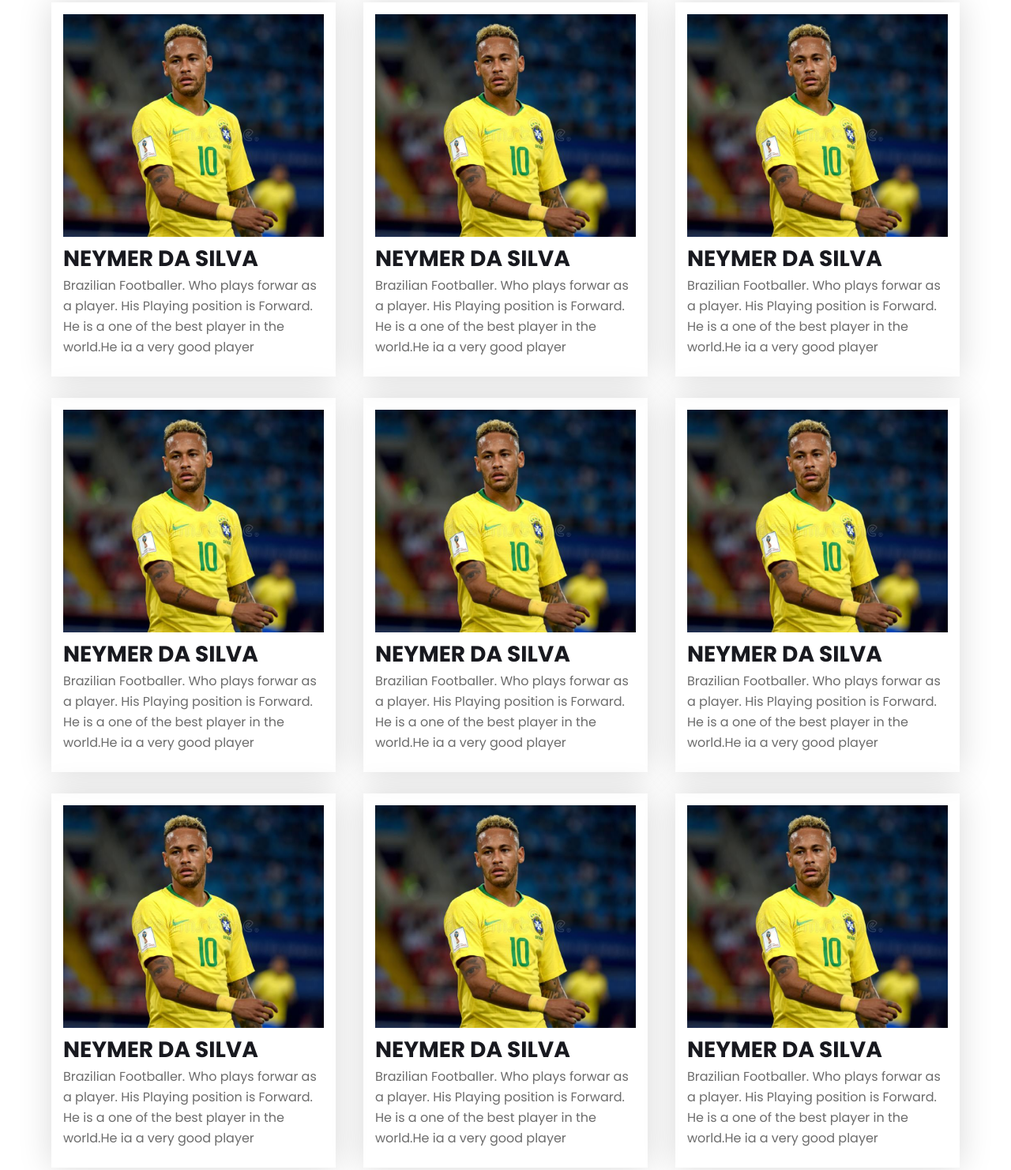
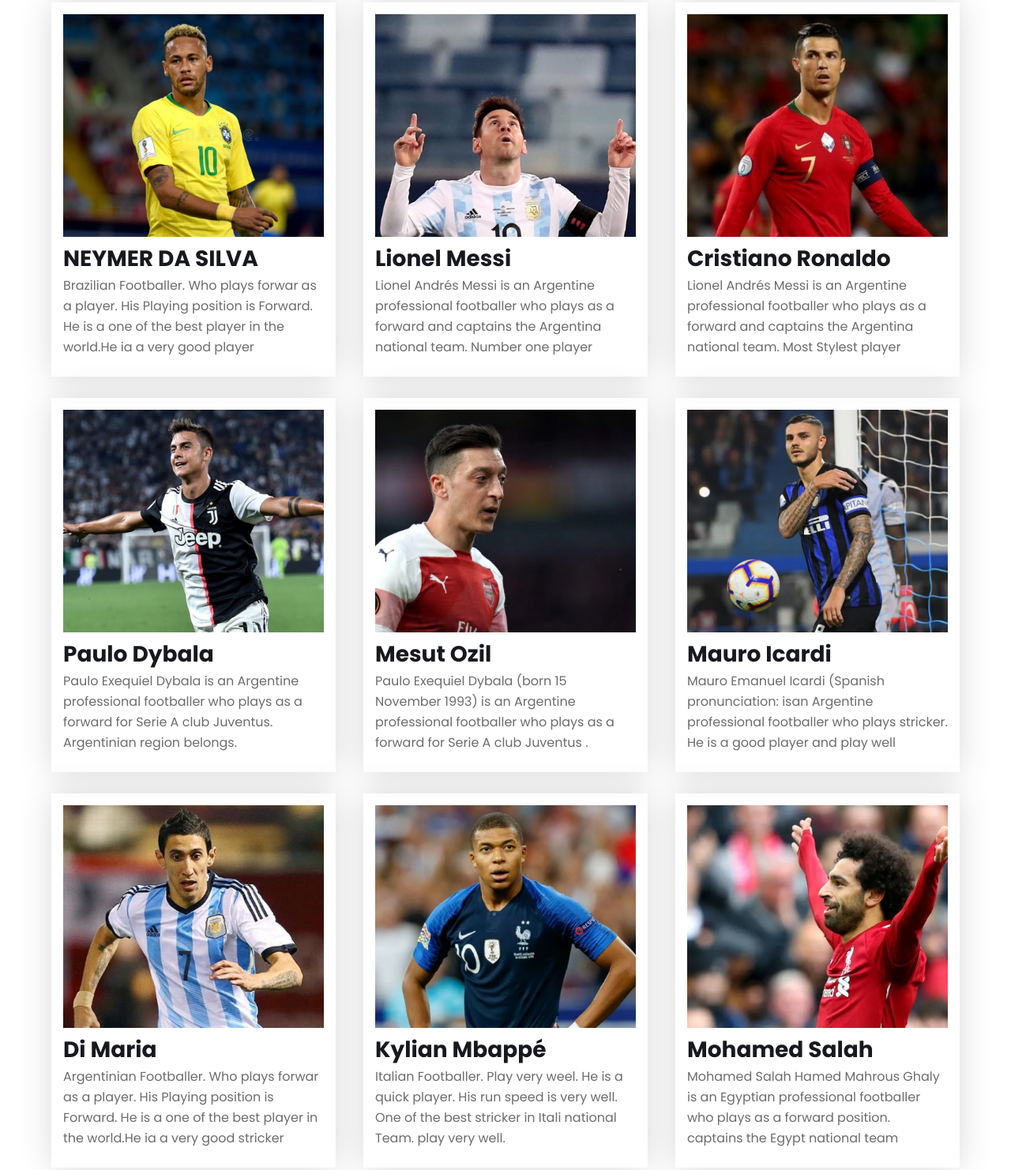
Before and after one commit to TopuChandra/Assignment-2-JagoFootball-club, a plain HTML site: page index.html in a window 1280 px wide. Shown: the part 684-2166 px from the top of the page at 79% size. Drawn offline with Linux system fonts and the light colour scheme.

Commit message:
final upload & responsiv site

```diff
--- a/css/style.css
+++ b/css/style.css
@@ -391,7 +391,10 @@ body {
 
     .blog_items {
         margin-bottom: 24px;
+    }
 
+    .blog_items h2 {
+        font-size: 20px;
     }
 
     /* highlights part media */
--- a/index.html
+++ b/index.html
@@ -50,63 +50,64 @@
                 </div>
 
                 <div class="blog_items">
-                    <img src="images/players/player-1.png" alt="">
-                    <h2>NEYMER DA SILVA</h2>
-                    <P>Brazilian Footballer. Who plays forwar as a player. His Playing position is Forward. He is a one
-                        of the best player in the world.He ia a very good player</P>
+                    <img src="images/players/player-2.png" alt="">
+                    <h2>Lionel Messi</h2>
+                    <P>Lionel Andrés Messi is an Argentine professional footballer who plays as a forward and captains
+                        the Argentina national team. Number one player</P>
                 </div>
 
                 <div class="blog_items">
-                    <img src="images/players/player-1.png" alt="">
-                    <h2>NEYMER DA SILVA</h2>
-                    <P>Brazilian Footballer. Who plays forwar as a player. His Playing position is Forward. He is a one
-                        of the best player in the world.He ia a very good player</P>
+                    <img src="images/players/player-3.png" alt="">
+                    <h2>Cristiano Ronaldo</h2>
+                    <P>Lionel Andrés Messi is an Argentine professional footballer who plays as a forward and captains
+                        the Argentina national team. Most Stylest player</P>
                 </div>
             </div>
 
             <div class="main-blog">
                 <div class="blog_items">
-                    <img src="images/players/player-1.png" alt="">
-                    <h2>NEYMER DA SILVA</h2>
-                    <P>Brazilian Footballer. Who plays forwar as a player. His Playing position is Forward. He is a one
-                        of the best player in the world.He ia a very good player</P>
+                    <img src="images/players/player-4.png" alt="">
+                    <h2>Paulo Dybala</h2>
+                    <P>Paulo Exequiel Dybala is an Argentine professional footballer who plays as a forward for Serie A
+                        club Juventus. Argentinian region belongs. </P>
                 </div>
 
                 <div class="blog_items">
-                    <img src="images/players/player-1.png" alt="">
-                    <h2>NEYMER DA SILVA</h2>
-                    <P>Brazilian Footballer. Who plays forwar as a player. His Playing position is Forward. He is a one
-                        of the best player in the world.He ia a very good player</P>
+                    <img src="images/players/player-5.png" alt="">
+                    <h2>Mesut Ozil </h2>
+                    <P>Paulo Exequiel Dybala (born 15 November 1993) is an Argentine professional footballer who plays
+                        as a forward for Serie A club Juventus .</P>
                 </div>
 
                 <div class="blog_items">
-                    <img src="images/players/player-1.png" alt="">
-                    <h2>NEYMER DA SILVA</h2>
-                    <P>Brazilian Footballer. Who plays forwar as a player. His Playing position is Forward. He is a one
-                        of the best player in the world.He ia a very good player</P>
+                    <img src="images/players/player-6.png" alt="">
+                    <h2>Mauro Icardi </h2>
+                    <P>Mauro Emanuel Icardi (Spanish pronunciation: isan Argentine professional footballer who plays
+                        stricker. He is a good player and play well</P>
                 </div>
             </div>
 
             <div class="main-blog">
                 <div class="blog_items">
-                    <img src="images/players/player-1.png" alt="">
-                    <h2>NEYMER DA SILVA</h2>
-                    <P>Brazilian Footballer. Who plays forwar as a player. His Playing position is Forward. He is a one
-                        of the best player in the world.He ia a very good player</P>
+                    <img src="images/players/player-7.png" alt="">
+                    <h2>Di Maria</h2>
+                    <P>Argentinian Footballer. Who plays forwar as a player. His Playing position is Forward. He is a
+                        one
+                        of the best player in the world.He ia a very good stricker</P>
                 </div>
 
                 <div class="blog_items">
-                    <img src="images/players/player-1.png" alt="">
-                    <h2>NEYMER DA SILVA</h2>
-                    <P>Brazilian Footballer. Who plays forwar as a player. His Playing position is Forward. He is a one
-                        of the best player in the world.He ia a very good player</P>
+                    <img src="images/players/player-8.png" alt="">
+                    <h2>Kylian Mbappé</h2>
+                    <P>Italian Footballer. Play very weel. He is a quick player. His run speed is very well. One of the
+                        best stricker in Itali national Team. play very well.</P>
                 </div>
 
                 <div class="blog_items">
-                    <img src="images/players/player-1.png" alt="">
-                    <h2>NEYMER DA SILVA</h2>
-                    <P>Brazilian Footballer. Who plays forwar as a player. His Playing position is Forward. He is a one
-                        of the best player in the world.He ia a very good player</P>
+                    <img src="images/players/player-9.png" alt="">
+                    <h2>Mohamed Salah</h2>
+                    <P>Mohamed Salah Hamed Mahrous Ghaly is an Egyptian professional footballer who plays as a forward
+                        position. captains the Egypt national team</P>
                 </div>
             </div>
         </div>
@@ -150,11 +151,35 @@
                 <div class="feature-1">
 
                     <div class="top-part">
-                        <h3>Champions Leauge | Final</h3>
-                        <span>30 th july 2021, 6.00am</span>
+                        <h3>Champions Leauge |Knocout</h3>
+                        <span>25 th july 2021, 11.30pm</span>
                     </div>
                     <div class="bottom-part">
                         <div class="club-logo"><img src="images/43.webp" alt="club logo"></div>
+                        <div class="score">
+                            <h5>Manchester City</h5>
+                            <span class="spaceing">1</span>
+                        </div>
+                    </div>
+
+                    <div class="bottom-part">
+                        <div class="club-logo"><img src="images/8.webp" alt="club logo"></div>
+                        <div class="score">
+                            <h5>Manchester City</h5>
+                            <span class="spaceing">0</span>
+                        </div>
+                    </div>
+
+                </div>
+
+                <div class="feature-1">
+
+                    <div class="top-part">
+                        <h3>Champions Leauge|Knocout</h3>
+                        <span>27 th july 2021, 1.00am</span>
+                    </div>
+                    <div class="bottom-part">
+                        <div class="club-logo"><img src="images/3.webp" alt="club logo"></div>
                         <div class="score">
                             <h5>Manchester City</h5>
                             <span class="spaceing">0</span>
@@ -186,34 +211,10 @@
                     </div>
 
                     <div class="bottom-part">
-                        <div class="club-logo"><img src="images/8.webp" alt="club logo"></div>
-                        <div class="score">
-                            <h5>Manchester City</h5>
-                            <span class="spaceing">1</span>
-                        </div>
-                    </div>
-
-                </div>
-
-                <div class="feature-1">
-
-                    <div class="top-part">
-                        <h3>Champions Leauge | Final</h3>
-                        <span>30 th july 2021, 6.00am</span>
-                    </div>
-                    <div class="bottom-part">
-                        <div class="club-logo"><img src="images/43.webp" alt="club logo"></div>
+                        <div class="club-logo"><img src="images/3.webp" alt="club logo"></div>
                         <div class="score">
                             <h5>Manchester City</h5>
                             <span class="spaceing">0</span>
-                        </div>
-                    </div>
-
-                    <div class="bottom-part">
-                        <div class="club-logo"><img src="images/8.webp" alt="club logo"></div>
-                        <div class="score">
-                            <h5>Manchester City</h5>
-                            <span class="spaceing">1</span>
                         </div>
                     </div>
 
```
